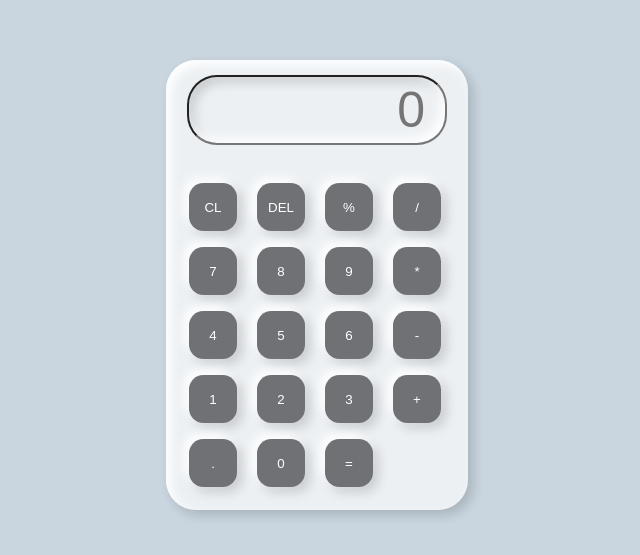
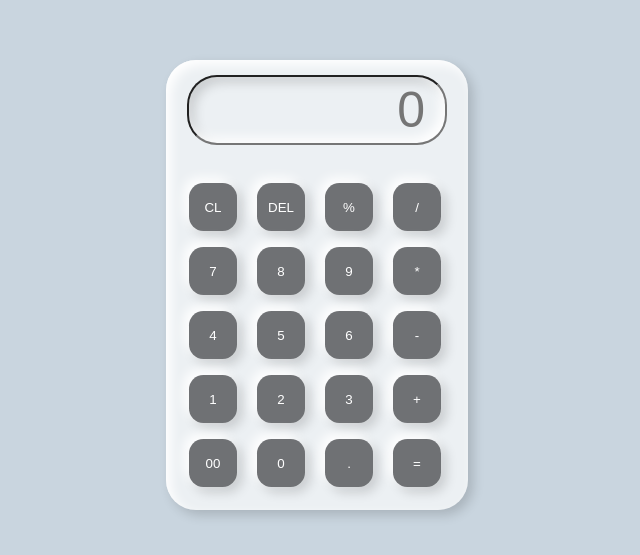
Before and after one commit to shailjasingh008/calculator, a plain HTML site: page index.html in a window 1280 px wide. Shown: the part 115-670 px from the top of the page, without its empty margins (323-963 px from the left). Drawn offline with Linux system fonts and the light colour scheme.

Commit message:
Update index.html

```diff
--- a/index.html
+++ b/index.html
@@ -28,8 +28,9 @@
             <button onclick="display('2')">2</button>
             <button onclick="display('3')">3</button>
             <button onclick="display('+')">+</button>
+           <button onclick="display('00')">00</button>
+            <button onclick="display('0')">0</button>
             <button onclick="display('.')">.</button>
-            <button onclick="display('0')">0</button>
             <button onclick="calculate('')">=</button>
         </div>
     </div>
```
